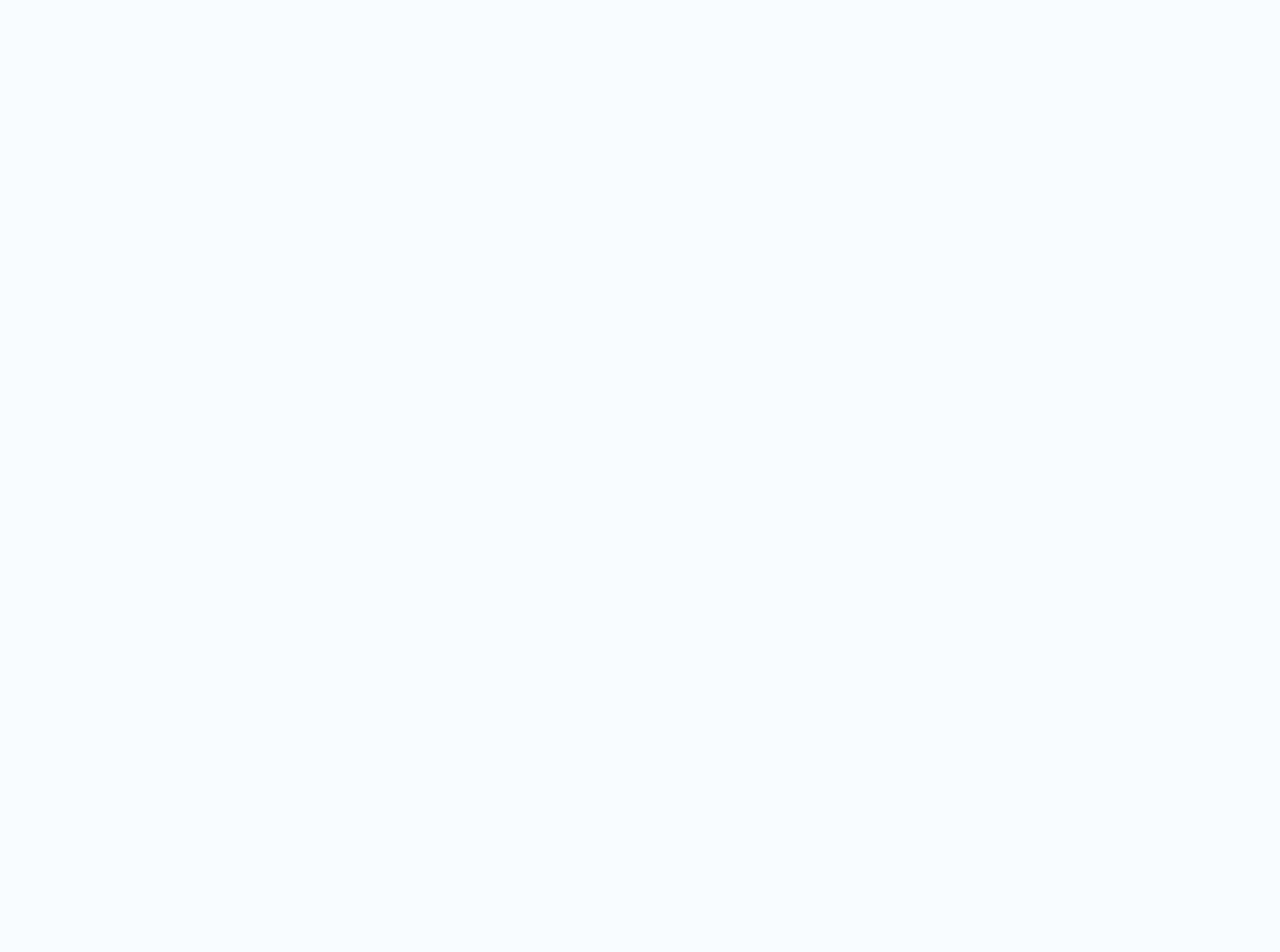
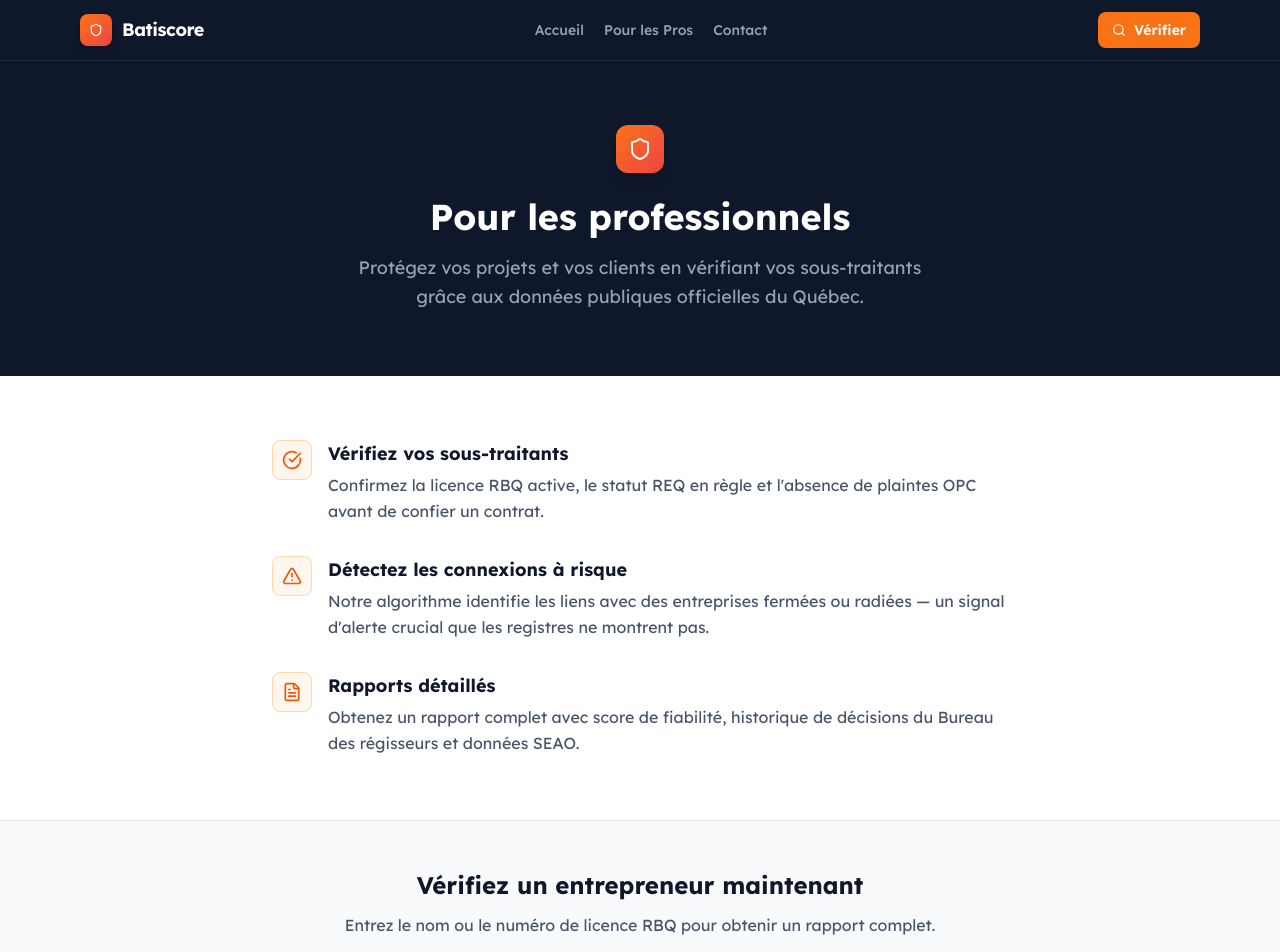
Before and after one commit to FabienInan/batiscore, a Next.js app in the folder frontend/: page /pro in a window 1280 px wide. Before the commit this address had no page. Shown: the top 952 px of the page. Before the commit the page ends 800 px from the top, so only its background shows below. Built offline with nearby package versions, Linux system fonts and the light colour scheme.

Commit message:
update allow origin

```diff
--- /dev/null
+++ b/frontend/app/contact/page.tsx
@@ -0,0 +1,68 @@
+import type { Metadata } from 'next'
+import Link from 'next/link'
+import { Mail, ExternalLink } from 'lucide-react'
+
+export const metadata: Metadata = {
+  title: 'Contact — Batiscore',
+  description: 'Contactez l\'équipe Batiscore pour toute question ou suggestion.',
+  alternates: { canonical: 'https://batiscore.ca/contact' },
+  robots: { index: false, follow: true },
+}
+
+export default function ContactPage() {
+  return (
+    <main className="min-h-screen bg-white">
+      <div className="max-w-3xl mx-auto px-4 py-16">
+        <h1 className="text-3xl font-bold text-slate-900 mb-2">Contact</h1>
+        <p className="text-slate-500 text-sm mb-10">
+          Une question, une suggestion ou un signalement ? Écrivez-nous.
+        </p>
+
+        <div className="space-y-6">
+          {/* Email */}
+          <div className="bg-slate-50 border border-slate-200 rounded-xl p-6">
+            <div className="flex items-center gap-3 mb-3">
+              <div className="w-10 h-10 bg-orange-50 border border-orange-200 rounded-lg flex items-center justify-center">
+                <Mail size={20} className="text-orange-600" aria-hidden="true" />
+              </div>
+              <h2 className="text-lg font-bold text-slate-900">Par courriel</h2>
+            </div>
+            <p className="text-slate-600 leading-relaxed mb-4">
+              Pour toute question relative à Batiscore, aux données affichées ou pour signaler
+              une erreur, contactez-nous à :
+            </p>
+            <a
+              href="mailto:cont@racine-numerique.ca"
+              className="inline-flex items-center gap-2 text-orange-600 font-medium hover:text-orange-500 transition-colors"
+            >
+              <Mail size={14} aria-hidden="true" />
+              cont@racine-numerique.ca
+            </a>
+          </div>
+
+          {/* Racine numérique */}
+          <div className="bg-slate-50 border border-slate-200 rounded-xl p-6">
+            <div className="flex items-center gap-3 mb-3">
+              <div className="w-10 h-10 bg-orange-50 border border-orange-200 rounded-lg flex items-center justify-center">
+                <ExternalLink size={20} className="text-orange-600" aria-hidden="true" />
+              </div>
+              <h2 className="text-lg font-bold text-slate-900">Racine numérique</h2>
+            </div>
+            <p className="text-slate-600 leading-relaxed mb-4">
+              Batiscore est un projet de Racine numérique. Découvrez nos autres réalisations :
+            </p>
+            <a
+              href="https://racine-numerique.ca"
+              target="_blank"
+              rel="noopener noreferrer"
+              className="inline-flex items-center gap-2 text-orange-600 font-medium hover:text-orange-500 transition-colors"
+            >
+              <ExternalLink size={14} aria-hidden="true" />
+              racine-numerique.ca
+            </a>
+          </div>
+        </div>
+      </div>
+    </main>
+  )
+}
--- /dev/null
+++ b/frontend/app/pro/page.tsx
@@ -0,0 +1,123 @@
+import type { Metadata } from 'next'
+import Link from 'next/link'
+import { Search, Shield, CheckCircle, AlertTriangle, FileText } from 'lucide-react'
+
+export const metadata: Metadata = {
+  title: 'Pour les professionnels — Batiscore',
+  description:
+    'Batiscore pour les professionnels : vérifiez vos sous-traitants, protégez vos projets et vos clients avec des données publiques officielles.',
+  alternates: { canonical: 'https://batiscore.ca/pro' },
+  openGraph: {
+    title: 'Pour les professionnels — Batiscore',
+    description:
+      'Vérifiez vos sous-traitants et protégez vos projets grâce aux données publiques officielles.',
+    locale: 'fr_CA',
+    type: 'website',
+  },
+}
+
+function ProJsonLd() {
+  const schema = {
+    '@context': 'https://schema.org',
+    '@type': 'WebPage',
+    name: 'Pour les professionnels — Batiscore',
+    description:
+      'Batiscore pour les professionnels : vérifiez vos sous-traitants, protégez vos projets et vos clients.',
+    url: 'https://batiscore.ca/pro',
+    publisher: {
+      '@type': 'Organization',
+      name: 'Batiscore',
+      url: 'https://batiscore.ca',
+    },
+  }
+  return (
+    <script
+      type="application/ld+json"
+      dangerouslySetInnerHTML={{ __html: JSON.stringify(schema) }}
+    />
+  )
+}
+
+const features = [
+  {
+    icon: CheckCircle,
+    title: 'Vérifiez vos sous-traitants',
+    description:
+      'Confirmez la licence RBQ active, le statut REQ en règle et l\'absence de plaintes OPC avant de confier un contrat.',
+  },
+  {
+    icon: AlertTriangle,
+    title: 'Détectez les connexions à risque',
+    description:
+      'Notre algorithme identifie les liens avec des entreprises fermées ou radiées — un signal d\'alerte crucial que les registres ne montrent pas.',
+  },
+  {
+    icon: FileText,
+    title: 'Rapports détaillés',
+    description:
+      'Obtenez un rapport complet avec score de fiabilité, historique de décisions du Bureau des régisseurs et données SEAO.',
+  },
+]
+
+export default function ProPage() {
+  return (
+    <>
+      <ProJsonLd />
+      <main className="min-h-screen bg-white">
+        {/* Hero */}
+        <section className="bg-slate-900 py-16">
+          <div className="max-w-3xl mx-auto px-4 text-center">
+            <div className="w-12 h-12 bg-gradient-to-br from-orange-500 to-red-500 rounded-xl flex items-center justify-center mx-auto mb-6 shadow-lg">
+              <Shield size={24} className="text-white" aria-hidden="true" />
+            </div>
+            <h1 className="text-3xl md:text-4xl font-bold text-white mb-4">
+              Pour les professionnels
+            </h1>
+            <p className="text-slate-400 text-lg leading-relaxed max-w-xl mx-auto">
+              Protégez vos projets et vos clients en vérifiant vos sous-traitants
+              grâce aux données publiques officielles du Québec.
+            </p>
+          </div>
+        </section>
+
+        {/* Features */}
+        <section className="py-16">
+          <div className="max-w-3xl mx-auto px-4">
+            <div className="space-y-8">
+              {features.map(({ icon: Icon, title, description }) => (
+                <div key={title} className="flex gap-4">
+                  <div className="shrink-0 w-10 h-10 bg-orange-50 border border-orange-200 rounded-lg flex items-center justify-center">
+                    <Icon size={20} className="text-orange-600" aria-hidden="true" />
+                  </div>
+                  <div>
+                    <h2 className="text-lg font-bold text-slate-900 mb-1">{title}</h2>
+                    <p className="text-slate-600 leading-relaxed">{description}</p>
+                  </div>
+                </div>
+              ))}
+            </div>
+          </div>
+        </section>
+
+        {/* CTA */}
+        <section className="py-12 bg-slate-50 border-t border-slate-200">
+          <div className="max-w-3xl mx-auto px-4 text-center">
+            <h2 className="text-2xl font-bold text-slate-900 mb-3">
+              Vérifiez un entrepreneur maintenant
+            </h2>
+            <p className="text-slate-600 mb-6">
+              Entrez le nom ou le numéro de licence RBQ pour obtenir un rapport complet.
+            </p>
+            <Link
+              href="/recherche"
+              className="inline-flex items-center gap-2 px-5 py-3 rounded-lg bg-orange-500 hover:bg-orange-400 text-white font-semibold transition-colors"
+            >
+              <Search size={16} aria-hidden="true" />
+              Rechercher
+            </Link>
+          </div>
+        </section>
+      </main>
+    </>
+  )
+}
```
